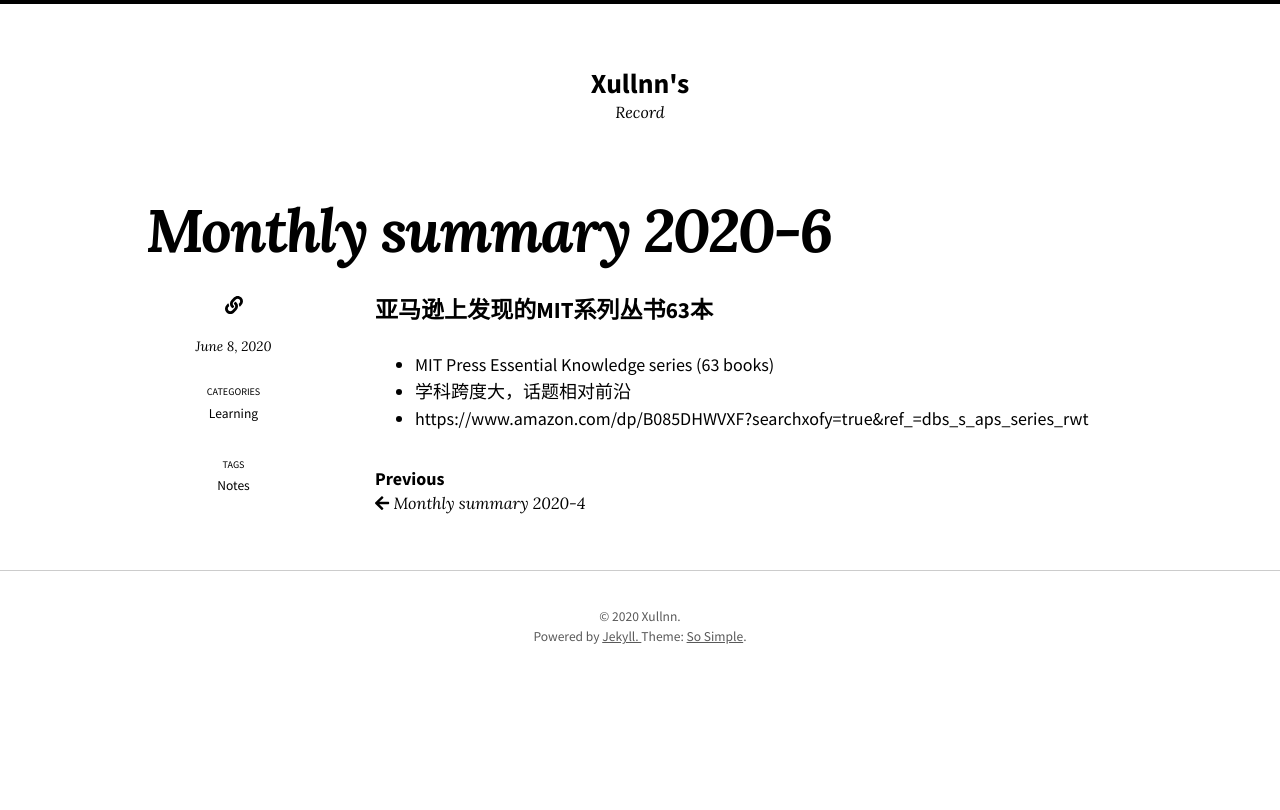
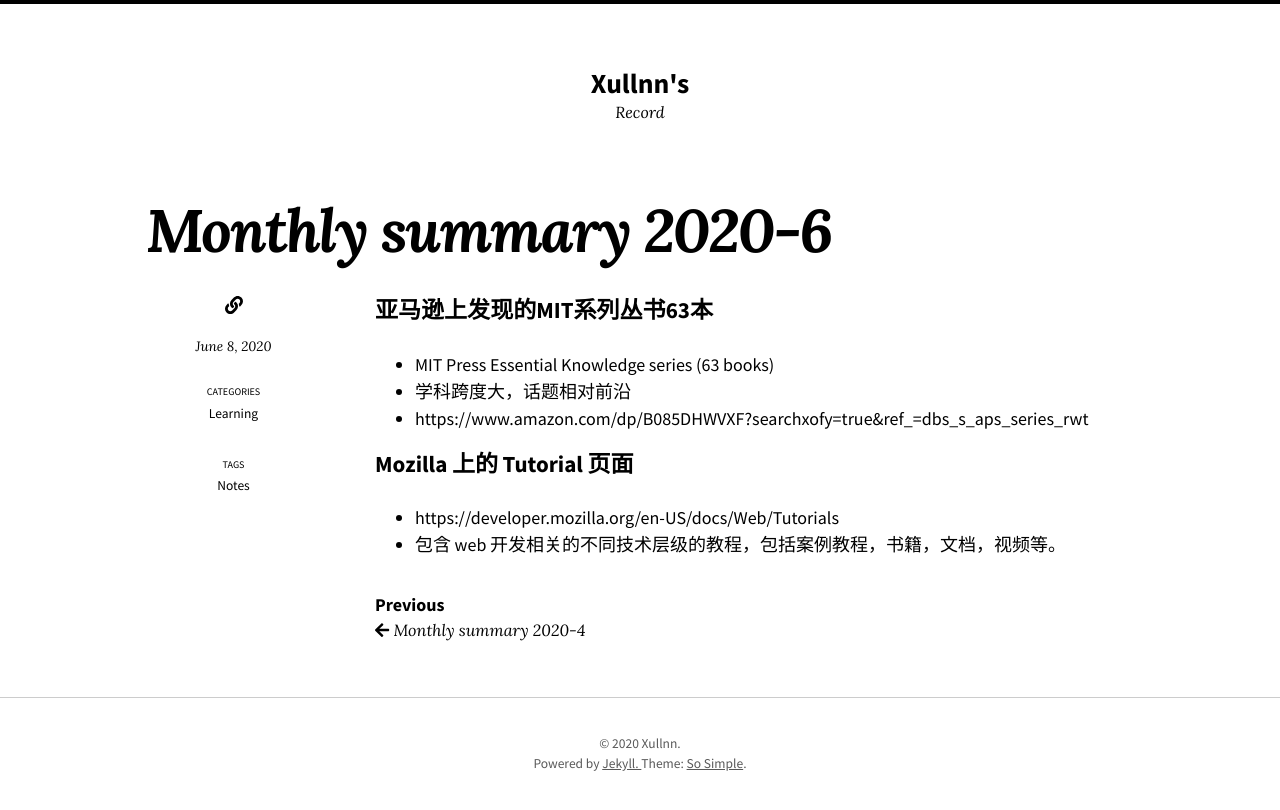
Before and after one commit to uidoyen/xullnn.github.io, a Jekyll site: the page built from _posts/2020-6-8-monthly-summary.md, in a window 1280 px wide. Shown: the top 810 px of the page. Built offline with Jekyll 4.4.1, drawn with Linux system fonts in a browser that asks for light colours; nearby versions of some CDN libraries.

Commit message:
update blog

```diff
--- a/_posts/2020-6-8-monthly-summary.md
+++ b/_posts/2020-6-8-monthly-summary.md
@@ -9,3 +9,8 @@ tags: [Notes]
 - MIT Press Essential Knowledge series (63 books)
 - 学科跨度大，话题相对前沿
 - https://www.amazon.com/dp/B085DHWVXF?searchxofy=true&ref_=dbs_s_aps_series_rwt
+
+### Mozilla 上的 Tutorial 页面
+
+- https://developer.mozilla.org/en-US/docs/Web/Tutorials
+- 包含 web 开发相关的不同技术层级的教程，包括案例教程，书籍，文档，视频等。
```
